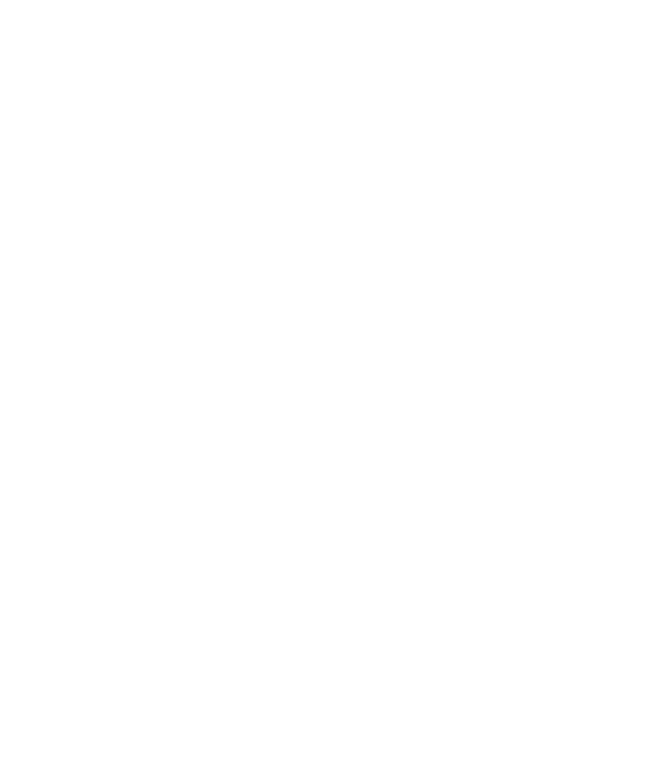
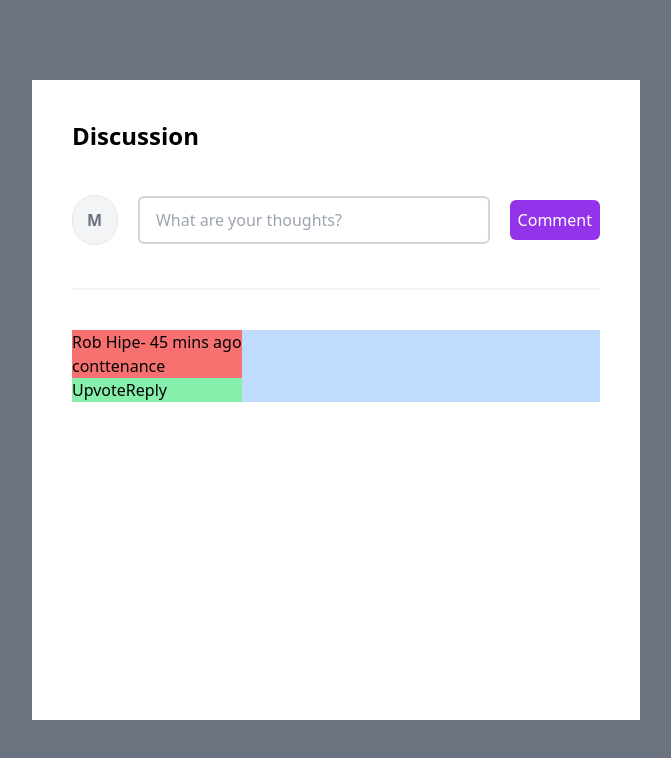
Before and after one commit to mmsesay/discussion-page, a plain HTML site: page index.html in a window 1280 px wide. Shown: the whole page, without its empty margins (304-975 px from the left). Drawn offline with nearby package versions, Linux system fonts and the light colour scheme.

Commit message:
Add: top box ui design and styles

```diff
--- a/index.html
+++ b/index.html
@@ -3,9 +3,51 @@
   <meta charset="UTF-8">
   <meta http-equiv="X-UA-Compatible" content="IE=edge">
   <meta name="viewport" content="width=device-width, initial-scale=1.0">
+  <script src="https://cdn.tailwindcss.com"></script>
   <title>Discussion Page</title>
 </head>
 <body>
+  <div class="bg-gray-500 p-20 h-full">
+    <div class="bg-white h-full p-10 mx-64">
+      <h3 class="text-2xl font-bold">Discussion</h3>
+      <!-- top box -->
+      <div class="my-10 h-14 flex items-center">
+        <div class="flex space-x-5 items-center w-full">
+          <div class="flex items-center justify-center bg-gray-100 rounded-full p-3 w-14 border">
+            <p class="w-4 font-bold text-gray-500">M</p>
+          </div>
+          <div class="w-full h-12">
+            <input type="text" placeholder="What are your thoughts?" class="w-full h-full p-4 border-2 border-gray-300 rounded-md">
+          </div>
+          <button type="submit" class="bg-purple-600 p-2 rounded-md text-white hover:bg-purple-500">Comment</button>
+        </div>
+      </div>
+      <!-- line -->
+      <div class="bg-gray-100 h-0.5 my-10"></div>
+      <!-- posts container -->
+      <div class="bg-blue-200">
+        <!-- single post -->
+        <div class="flex">
+          <div>
+            <img src="" alt="">
+          </div>
+          <div class="bg-red-400">
+            <div class="flex">
+              <h4>Rob Hipe</h4>
+              <p> - 45 mins ago</p>
+            </div>
+            <p>conttenance</p>
 
+            <!-- action container -->
+            <div class="flex bg-green-300">
+              <p>Upvote</p>
+              <p>Reply</p>
+            </div>
+          </div>
+
+        </div>
+      </div>
+    </div>
+  </div>
 </body>
 </html>
```
